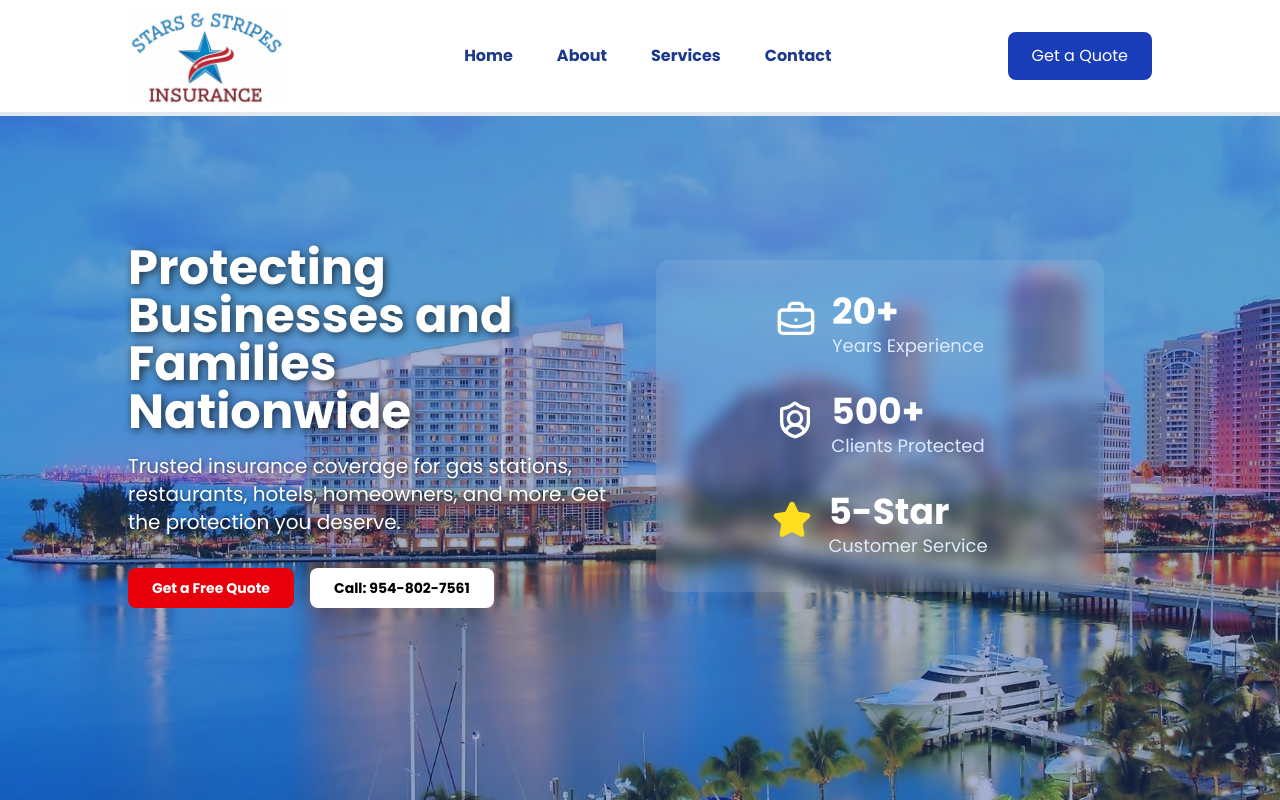
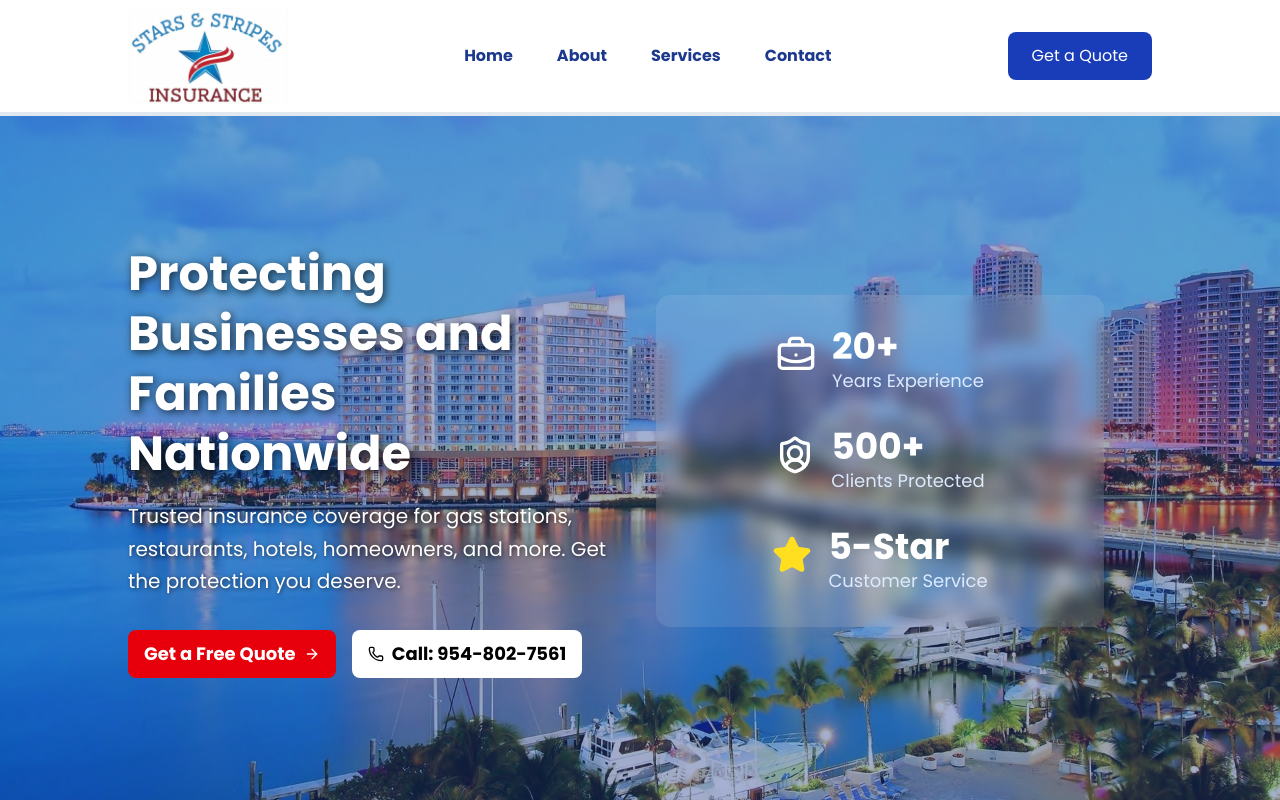
Before and after one commit to imAryanL/starsnstripes-website, a Next.js app: page / in a window 1280 px wide. Shown: the top 800 px of the page. Built offline with nearby package versions, Linux system fonts and the light colour scheme.

Commit message:
Finished last section of home page, CTA Section. Added icons in buttons on hero section. Will move on to About Me page soon.

```diff
--- a/src/app/page.tsx
+++ b/src/app/page.tsx
@@ -2,7 +2,7 @@ import HeroSection from '@/components/home/herosection'
 import ServicesSection from '@/components/home/servicessection'
 import WhyChooseUs from '@/components/home/whychooseus'
 import Testimonials from '@/components/home/testimonials'
-
+import CTASection from '@/components/home/ctasection'
 
 
 
@@ -14,6 +14,7 @@ export default function Home() {
       <ServicesSection/>
       <WhyChooseUs/>
       <Testimonials/>
+      <CTASection/>
     </main>
   )
 }
--- /dev/null
+++ b/src/components/home/ctasection.tsx
@@ -0,0 +1,44 @@
+import Link from 'next/link'
+import { Button } from '@/components/ui/button'
+import { Phone, ArrowRight } from 'lucide-react'
+
+export default function FinalCTA() {
+    return (
+        <section className="bg-blue-900 py-20">
+            <div className="container mx-auto px-8 md:px-8 lg:px-12 xl:px-32">
+
+                <div className="text-center max-w-3xl mx-auto">
+
+                    {/* Headline */}
+                    <h2 className="text-3xl md:text-5xl font-extrabold text-white mb-6">
+                        Ready to Protect What Matters?
+                    </h2>
+
+                    {/* Subtext */}
+                    <p className="text-xl text-blue-200 mb-10">
+                        Get your free, no-obligation quote in minutes. Our expert team is standing by to help you find the perfect coverage.
+                    </p>
+
+                    {/* Buttons */}
+                    <div className="flex flex-col sm:flex-row gap-4 justify-center">
+                        <Button asChild size="lg" className="bg-red-600 hover:bg-red-500 active:bg-red-700 text-white font-bold text-lg px-8 py-6">
+                            <Link href="/quote" className="flex items-center gap-2">
+                                Get a Free Quote
+                                <ArrowRight className="w-5 h-5"/>
+                            </Link>
+                        </Button>
+
+                        <Button asChild size="lg" className="bg-white text-blue-900 hover:bg-gray-100 font-bold text-lg px-8 py-6">
+                            <Link href="tel:954-802-7561" className="flex items-center gap-2">
+                                <Phone className="w-5 h-5"/>
+                                Call: 954-802-7561
+                            </Link>
+                        </Button>
+                    </div>
+
+                </div>
+
+            </div>
+        </section>
+    )
+}
--- a/src/components/home/herosection.tsx
+++ b/src/components/home/herosection.tsx
@@ -1,11 +1,11 @@
 import Link from 'next/link'
 import { Button } from '@/components/ui/button'
-import { ShieldUser, Handshake, Star, BriefcaseBusiness} from 'lucide-react'
+import { ShieldUser, Handshake, Star, BriefcaseBusiness, Phone, ArrowRight} from 'lucide-react'
 
 export default function HeroSection() {
     return (
         <section
-            className="relative bg-cover bg-center bg-no-repeat min-h-[100vh] md:h-[75vh] lg:h-[88vh] flex items-start pt-20 md:pt-32"
+            className="relative bg-cover bg-center bg-no-repeat h-auto md:h-[75vh] lg:h-[88vh] flex items-start pt-20 md:pt-32 pb-8 md:pb-0"
             style={{ backgroundImage: "url('/hero-bg3.jpg')" }}
         >
             {/* Dark overlay for text readability */}
@@ -19,22 +19,29 @@ export default function HeroSection() {
 
                     {/* Left Side - Text Content */}
                     <div>
-                        <h1 className="text-4xl md:text-5xl font-bold mb-4" style={{ textShadow: '2px 2px 8px rgba(0, 0, 0, 0.7)' }}>
+                        <h1 className="text-4xl md:text-5xl font-bold mb-4 leading-tight" style={{ textShadow: '2px 2px 8px rgba(0, 0, 0, 0.7)' }}>
                             Protecting Businesses and Families Nationwide
                         </h1>
 
-                        <p className="text-xl mb-8 max-w-2xl" style={{ textShadow: '1px 1px 4px rgba(0, 0, 0, 0.6)' }}>
+                        <p className="text-xl mb-8 max-w-2xl leading-relaxed" style={{ textShadow: '1px 1px 4px rgba(0, 0, 0, 0.6)' }}>
                             Trusted insurance coverage for gas stations, restaurants, hotels,
                             homeowners, and more. Get the protection you deserve.
                         </p>
 
                         <div className="flex flex-col sm:flex-row gap-4">
-                            <Button asChild size="lg" className="bg-red-600 hover:bg-red-400 active:bg-red-800 text-white font-bold">
-                                <Link href="/quote">Get a Free Quote</Link>
+                            <Button asChild size="lg" className="bg-red-600 hover:bg-red-400 active:bg-red-800 text-white font-bold px-8 py-6 text-lg">
+                                <Link href="/quote">
+                                    Get a Free Quote
+                                    <ArrowRight className="w-6 h-6"/>
+                                </Link>
+
                             </Button>
 
-                            <Button asChild size="lg" className="bg-white text-black hover:bg-gray-300 font-bold">
-                                <Link href="tel:954-802-7561">Call: 954-802-7561</Link>
+                            <Button asChild size="lg" className="bg-white text-black hover:bg-gray-300 font-bold px-8 py-6 text-lg">
+                                <Link href="tel:954-802-7561">
+                                    <Phone className="w-5 h-5"/>
+                                    Call: 954-802-7561
+                                </Link>
                             </Button>
                         </div>
                     </div>
@@ -56,7 +63,7 @@ export default function HeroSection() {
                             </div>
                         </div>
                         <div className="flex items-start justify-center gap-4">
-                            <Star className="w-10 h-10 flex-shrink-0 text-yellow-300 mt-2 " fill="currentColor"/>
+                            <Star className="w-10 h-10 flex-shrink-0 text-yellow-300 mt-2" fill="currentColor"/>
                             <div>
                                 <p className="text-3xl lg:text-4xl font-bold">5-Star</p>
                                 <p className="text-blue-100 text-sm lg:text-lg">Customer Service</p>
--- a/src/components/layout/footer.tsx
+++ b/src/components/layout/footer.tsx
@@ -9,14 +9,12 @@ import Image from 'next/image'
 
 export default function Footer(){
     return (
-        <footer className="bg-blue-900 text-white">
+        <footer className="bg-blue-900 text-white border-t border-blue-500">
             <div className="container mx-auto px-8 md:px-8 lg:px-12 xl:px-32 py-12">
 
 
                 {/* Footer grid style*/}
                 <div className="grid grid-cols-1 md:grid-cols-3 gap-8">
-
-
 
 
 
```
